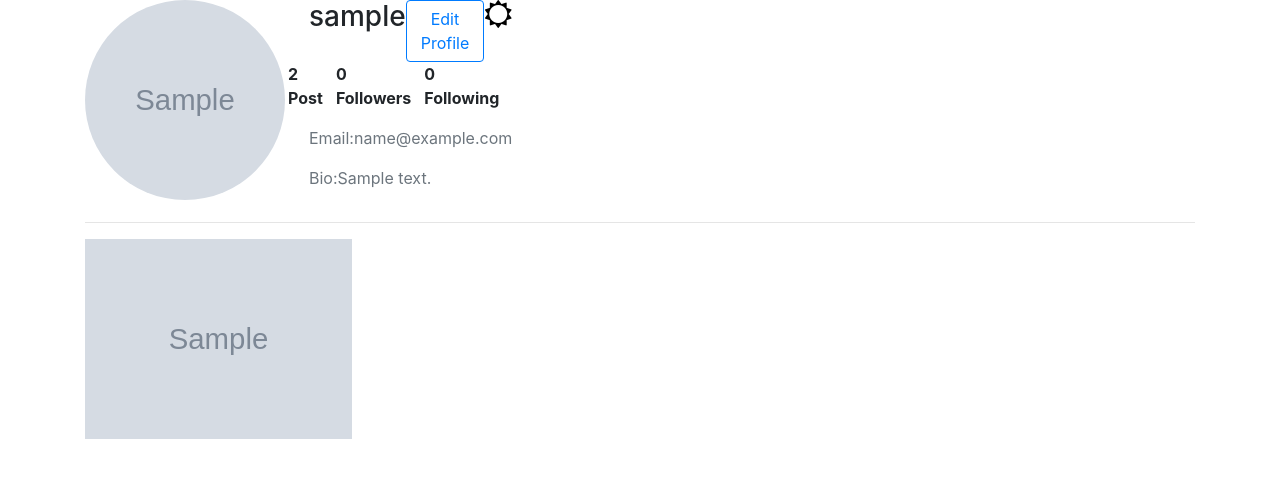
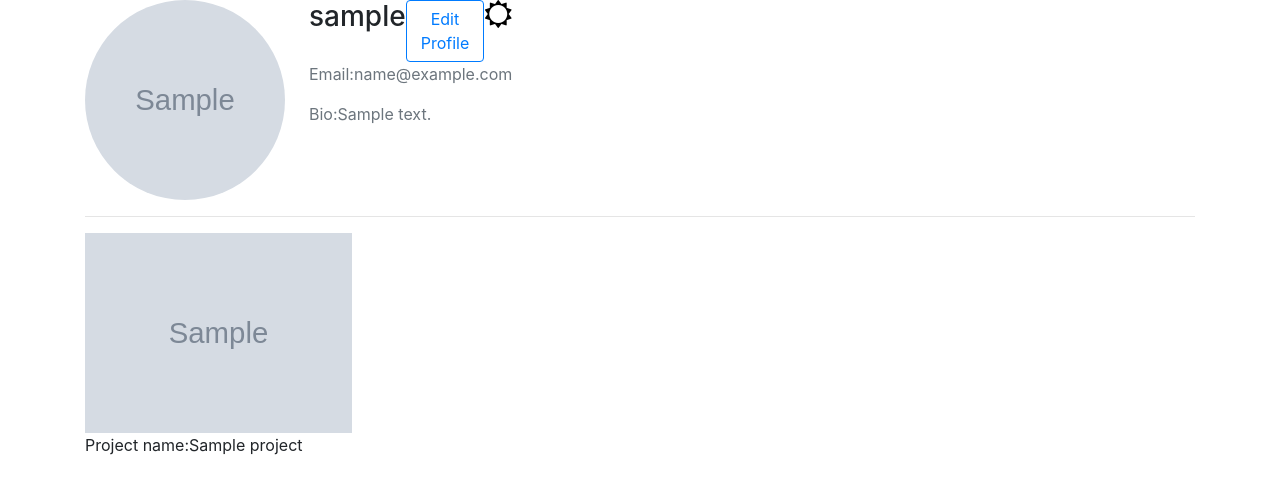
Before and after one commit to dukundejeanne/awward_django, a Django app: template awardapp/templates/profilemy.html in a window 1280 px wide. Shown: the part 78-572 px from the top of the page. Run offline with Django 3.2, Linux system fonts and the light colour scheme; a user stored in the database is signed in; tables that the repository leaves empty hold one stand-in row (values such as "Sample post"); the template is opened without the code that fills it: values that come from a table or form of the project are taken from there, most other values are stand-ins (such as "Sample title", 1, 10 or a date in 2020); grey boxes marked "Sample" are stand-in pictures; some libraries are stand-ins or nearby versions; some web fonts are replaced.

Commit message:
modify profile

```diff
--- a/awardapp/templates/profilemy.html
+++ b/awardapp/templates/profilemy.html
@@ -14,11 +14,7 @@
   <h3 class="account-heading ml-4">{{user.username}}</h3>
   <button class="btn btn-outline-primary"><a href="{% url 'profile_edit' %}">Edit Profile</a></button><a href="{% url 'homePage' %}" ><i class="fa fa-sun-o" style="font-size: 28px;color: black;"></i></a>
 </div>
-  <div class="bod" style="margin-left: 3px;justify-content: space-around;;">
-  <p ><strong>2 Post</strong></p>
-  <p ><strong>{{user|length}} Followers</strong></p>
-  <p ><strong>{{user|length}} Following</strong></p>
-  </div>
+
   <p class="text-secondary ml-4">Email:{{user.email}}</p>
   <p class="text-secondary ml-4">Bio:{{user.profile.bio}}</p>
   </div>
@@ -31,6 +27,7 @@
     {% for user in pictures %}
     <div class="col-md-4" style="margin-right: 5%;">
       <img src="{{user.image.url}}" height="200" class="img-responsive">
+      <p>Project name:{{user.title}}</p>
     </div>
     {% endfor %}
   </div>
--- a/awardapp/views.py
+++ b/awardapp/views.py
@@ -64,7 +64,7 @@ def profilemy(request,username=None):
     pictures=Project.objects.filter(user=current_user)
     if not username:
         username=request.user.username
-        images=Project.objects.filter(name=username)
+        images=Project.objects.filter(title=username)
         # proc_img=Profile.objects.filter(user=current_user).first()
     return render(request,'profilemy.html',locals(),{"pictures":pictures})
 
```
Also changed, not shown: awardapp/models.py (+0 -10 lines).
